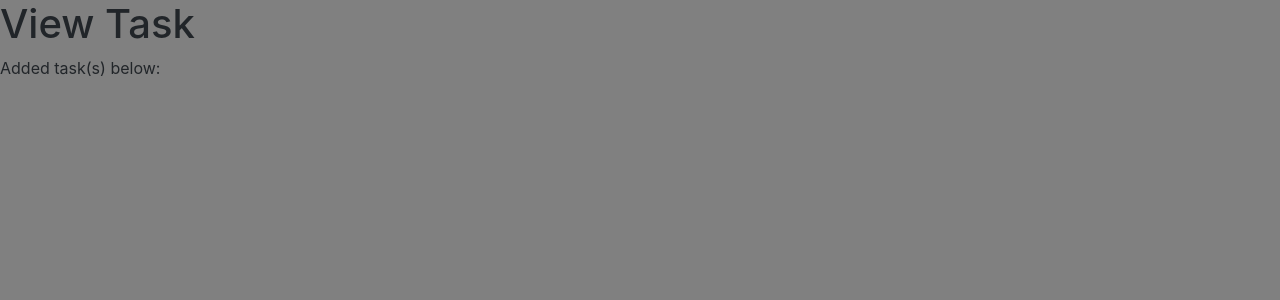
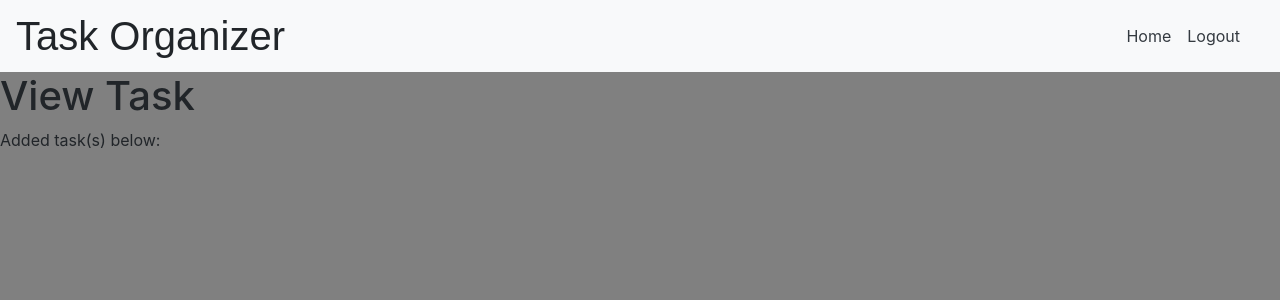
Before and after one commit to hewich/team-2-05, a Flask app: page /view in a window 1280 px wide. Shown: the top 300 px of the page. Run offline with Flask 2, Linux system fonts and the light colour scheme; data that the repository does not hold is empty; some libraries are stand-ins or nearby versions.

Commit message:
added nav bar and home and logout buttons

```diff
--- a/TaskOrganizer/myapp/form.py
+++ b/TaskOrganizer/myapp/form.py
@@ -21,4 +21,4 @@ class TaskForm(FlaskForm):
     task_name = StringField('Task Name:')
     description = StringField('Description:')
     due_date = StringField('Due Date:')
-    remove = SubmitField('Submit')
+    submit = SubmitField('Submit')
--- a/TaskOrganizer/myapp/routes.py
+++ b/TaskOrganizer/myapp/routes.py
@@ -88,7 +88,7 @@ def add():
 
     form = TaskForm()
     if form.validate_on_submit():
-        tasks = Task(task_name=request.form['task_name'], description =request.form['description'], due_date=request.form['due_date'])
+        tasks = Task(task_name=request.form['task_name'], description =request.form['description'], due_date =request.form['due_date'])
         db.session.add(tasks)
         db.session.commit()
 
@@ -104,7 +104,7 @@ def view():
 
     return render_template('view.html', title=title, tasks=tasks)
 
-@app.route('/remove')
+@app.route('/remove', methods=['GET', 'POST'])
 def remove():
     title = 'Remove | Task Organizer'
     tasks = Task.query.all()
@@ -112,7 +112,8 @@ def remove():
     form = TaskForm()
 
     if form.validate_on_submit():
-        tasks = Task.query.filter_by(task_name=request.form['task_name'], description =request.form['description'], due_date=request.form['due_date']).one()
+        tasks = Task.query.filter_by(task_name=request.form['task_name'], description =request.form['description'],
+                                     due_date=request.form['due_date']).one()
         db.session.delete(tasks)
         db.session.commit()
 
--- a/TaskOrganizer/myapp/templates/landing.html
+++ b/TaskOrganizer/myapp/templates/landing.html
@@ -4,9 +4,6 @@
     <div class="navbar navbar-expand-md navbar-light bg-light">
         <h1 class="my-0 mr-md-auto font-weight-normal">Task Organizer</h1>
         <nav class="navbar navbar-expand-md navbar-light bg-light">
-            <a class="p-2 text-light" href="#">Features</a>
-            <a class="p-2 text-dark" href="#">Enterprise</a>
-            <a class="p-2 text-dark" href="#">Support</a>
             <a class="p-2 text-dark" href="/logout">Logout</a>
         </nav>
         <a class="btn btn-outline-primary" href="/register">Register</a>
--- a/TaskOrganizer/myapp/templates/view.html
+++ b/TaskOrganizer/myapp/templates/view.html
@@ -1,6 +1,14 @@
 {% extends "base.html"%}
 {% block content %}
-
+<div class="mx-auto1">
+    <div class="navbar navbar-expand-md navbar-light bg-light">
+    <h1 class="my-0 mr-md-auto font-weight-normal">Task Organizer</h1>
+        <nav class="navbar navbar-expand-md navbar-light bg-light">
+             <a class="p-2 text-dark" href="/landing">Home</a>
+             <a class="p-2 text-dark" href="/logout">Logout</a>
+        </nav>
+    </div>
+</div>
    <div class>
        <h1> View Task </h1>
         Added task(s) below:
```
Also changed, not shown: TaskOrganizer/myapp/templates/add.html (+9 -1 lines), TaskOrganizer/myapp/templates/remove.html (+15 -5 lines).
